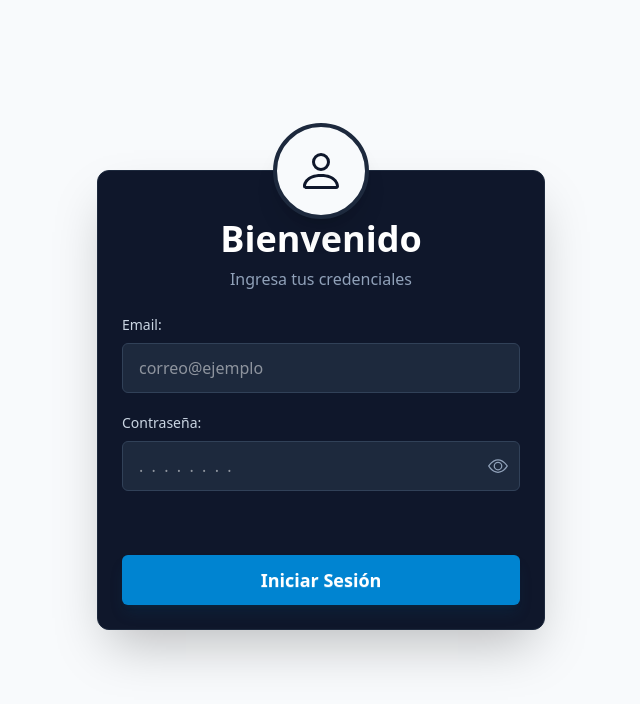
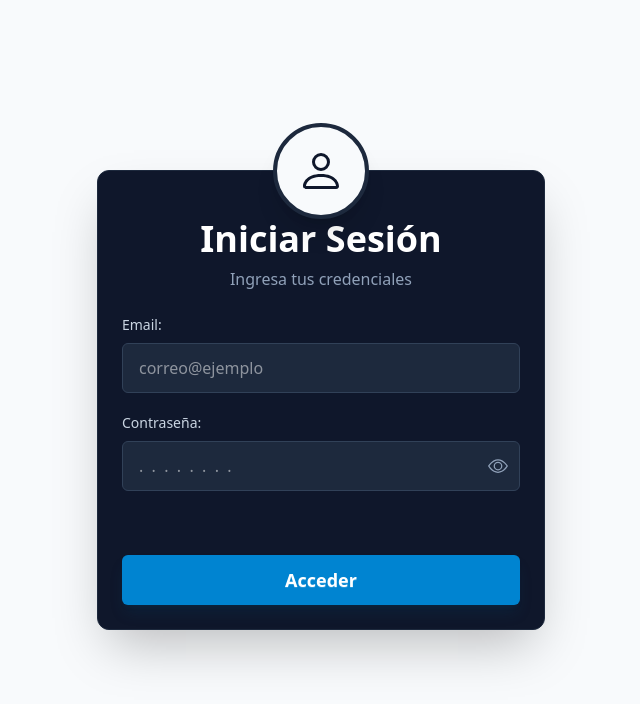
Before and after one commit to thewolf160/AquaGlossPro-Frontend, a React (Vite) app: page /login in a window 1280 px wide. Shown: the top 704 px of the page, without its empty margins (319-959 px from the left). Built offline with nearby package versions, Linux system fonts and the light colour scheme.

Commit message:
login modificado

```diff
--- a/src/pages/Login.tsx
+++ b/src/pages/Login.tsx
@@ -69,7 +69,7 @@ function Login() {
           </div>
           <div className="mb-6">
             <h1 className="text-3xl sm:text-4xl text-white text-center font-bold mb-2">
-              Bienvenido
+              Iniciar Sesión
             </h1>
             <p className="text-slate-400 text-center text-sm sm:text-base">
               Ingresa tus credenciales
@@ -146,7 +146,7 @@ function Login() {
               )}
             </div>
             <button className="btn w-full border border-transparent text-white font-bold text-md sm:text-lg bg-sky-600 hover:bg-sky-700 cursor-pointer rounded-md p-6 mt-1 transition-colors shadow-lg shadow-sky-900/20">
-              Iniciar Sesión
+              Acceder
             </button>
           </form>
         </div>
```
